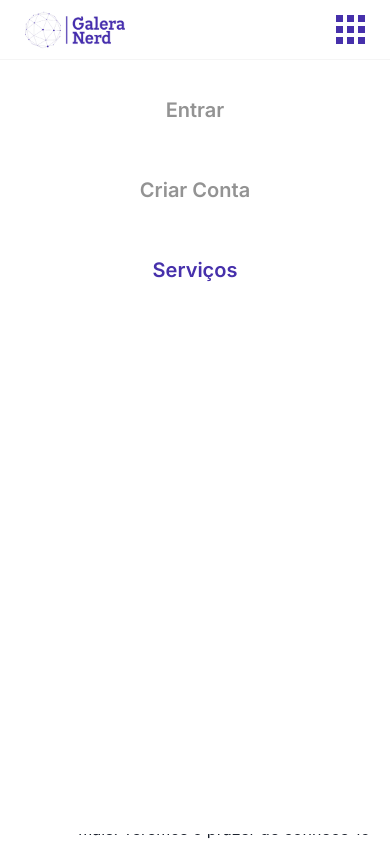
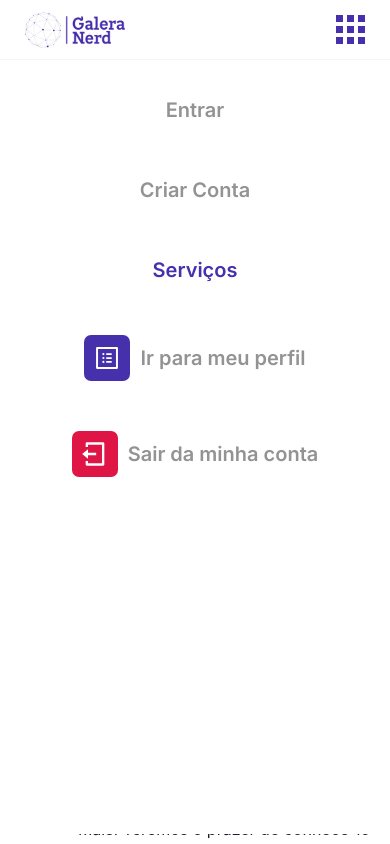
Before and after one commit to PauloHenriqueMagno/GaleraNerd, a React (Create React App) app: page / in a window 390 px wide. Both pictures are taken after a click on the button 350 px from the left and 29 px from the top of the page. Shown: the top 844 px of the page. Built offline with nearby package versions, Linux system fonts and the light colour scheme.

Commit message:
feat: header features

```diff
--- a/src/components/Header/index.jsx
+++ b/src/components/Header/index.jsx
@@ -9,70 +9,71 @@ import {
   ThemeHeader,
   UserMenu,
   UserMenuIcon,
-    UserIconStyle
+  UserIconStyle,
 } from "./styled";
 import { useHistory } from "react-router-dom";
-import { useContext, useState } from "react";
+import { useContext, useEffect, useState } from "react";
 import { UserContext } from "../../providers/User";
 import Logo from "../../assets/logoGN.svg";
 import UserIcon from "../../assets/UserIconSVG";
 import MenuIcon from "../../assets/MenuSGV";
 import ProfileIcon from "../../assets/ProfileIconSVG";
-import LogOutIcon from "../../assets/LogoutSVG"
-import {
-    MenuButton,
-    MenuList,
-    MenuItem
-} from "@chakra-ui/react";
+import LogOutIcon from "../../assets/LogoutSVG";
+import { MenuButton, MenuList, MenuItem } from "@chakra-ui/react";
 
 const HeaderComponent = () => {
   const [isOpen, setIsOpen] = useState("");
-    const { userInfo } = useContext(UserContext);
+  const [connected, setConnected] = useState(false);
+  const { userInfo, logOut } = useContext(UserContext);
+  //   const userInfo = JSON.parse(localStorage.getItem("galeranerd/user"));
+  //   console.log(userInfo);
 
-    const connected = (userInfo === {} ? false : true );
+  //   const connected = userInfo === {} ? false : true;
 
   const history = useHistory();
 
-    const MenuNav = ThemeHeader.components.nav[(isOpen? "open": "close")];
+  const MenuNav = ThemeHeader.components.nav[isOpen ? "open" : "close"];
+
+  useEffect(() => {
+    const validation = !!userInfo.id ? true : false;
+    setConnected(validation);
+    console.log(validation, userInfo);
+  }, [userInfo]);
+
+  const handleLogout = () => {
+    logOut();
+  };
+
+  const showProfile = () => {
+    if (userInfo.dev) {
+      history.push("/dev");
+    } else {
+      history.push("/user");
+    }
+  };
 
   return (
     <Header>
       <HeaderContainer>
-                <HeaderLogo
-                    onClick={()=>history.push("/")}
-                >
+        <HeaderLogo onClick={() => history.push("/")}>
           <LogoImage src={Logo} alt="Logo" />
         </HeaderLogo>
 
-                <MenuUser
-                    onClick={() => setIsOpen(!isOpen)}
-                >
+        <MenuUser onClick={() => setIsOpen(!isOpen)}>
           <MenuIcon />
         </MenuUser>
-                <UserMenuNav sx={(isOpen!== "" && MenuNav)}>
-                    <Button
-                        logged={connected}
-                        click={()=> history.push("/login")}
-                    >
+        <UserMenuNav sx={isOpen !== "" && MenuNav}>
+          <Button logged={!connected} click={() => history.push("/login")}>
             Entrar
           </Button>
-                    <Button
-                        logged={connected}
-                        click={()=> history.push("/register")}
-                    >
+          <Button logged={!connected} click={() => history.push("/register")}>
             Criar Conta
           </Button>
-                    <Button
-                        color="purple.2"
-                        click={()=> history.push("/search")}
-                    >
+          <Button color="purple.2" click={() => history.push("/search")}>
             Serviços
           </Button>
 
-                    <Button
-                        device="mobile"
-                        logged={!connected}
-                    >
+          <Button device="mobile" logged={!connected}>
             <UserMenuIcon>
               <ProfileIcon color="white" />
             </UserMenuIcon>
@@ -80,10 +81,7 @@ const HeaderComponent = () => {
               <p>Ir para meu perfil</p>
             </div>
           </Button>
-                    <Button
-                        device="mobile"
-                        logged={!connected}
-                    >
+          <Button device="mobile" logged={!connected}>
             <UserMenuIcon variant="error">
               <LogOutIcon color="white" />
             </UserMenuIcon>
@@ -92,14 +90,12 @@ const HeaderComponent = () => {
             </div>
           </Button>
 
-                    <UserMenu >
-                        <MenuButton
-                            sx={UserIconStyle(!connected)}
-                        >
+          <UserMenu>
+            <MenuButton sx={UserIconStyle(connected)}>
               <UserIcon color="grey.1" />
             </MenuButton>
             <MenuList>
-                            <MenuItem>
+              <MenuItem onClick={showProfile}>
                 <UserMenuIcon>
                   <ProfileIcon />
                 </UserMenuIcon>
@@ -108,7 +104,7 @@ const HeaderComponent = () => {
                   <span>Ver minhas solicitações</span>
                 </div>
               </MenuItem>
-                            <MenuItem>
+              <MenuItem onClick={handleLogout}>
                 <UserMenuIcon variant="error">
                   <LogOutIcon color="white" />
                 </UserMenuIcon>
--- a/src/components/Header/styled.jsx
+++ b/src/components/Header/styled.jsx
@@ -1,8 +1,4 @@
-import {
-    chakra,
-    keyframes,
-    Menu
-} from "@chakra-ui/react"
+import { chakra, keyframes, Menu } from "@chakra-ui/react";
 
 const close = keyframes`
     0% {
@@ -58,15 +54,13 @@ export const ThemeHeader = {
 };
 
 export const UserIconStyle = (logged = true) => {
-    return (
-        {
+  return {
     display: "none",
 
     "@media (min-width: 769px)": {
-                display: logged? "flex": "none",
+      display: logged ? "flex" : "none",
     },
-        }
-    )
+  };
 };
 
 export const Header = chakra("header", {
@@ -81,7 +75,7 @@ export const Header = chakra("header", {
     position: "sticky",
     top: "0",
     zIndex: "100",
-    }
+  },
 });
 
 export const HeaderContainer = chakra("div", {
@@ -98,7 +92,7 @@ export const HeaderContainer = chakra("div", {
   },
 });
 
-export const HeaderLogo = chakra("header",{
+export const HeaderLogo = chakra("header", {
   baseStyle: {
     width: "100px",
   },
@@ -158,20 +152,25 @@ export const UserMenuNav = chakra("nav", {
       },
     },
   },
-
 });
 
-export const Button = ({children, device = "all", logged = true, color = "grey.1", click}) => {
+export const Button = ({
+  children,
+  device = "all",
+  logged = true,
+  color = "grey.1",
+  click,
+}) => {
   const display = (type) => {
-        const mod = device === type? "flex": device === "all"? "flex": "none";
-        const isLogged = logged? "flex": "none";
+    const mod = device === type ? "flex" : device === "all" ? "flex" : "none";
+    const isLogged = logged ? "flex" : "none";
 
-        if(mod==="flex" && isLogged==="flex"){
+    if (mod === "flex" && isLogged === "flex") {
       return "flex";
-        }else{
-            return "none"
+    } else {
+      return "none";
     }
-    }
+  };
 
   const Element = chakra("button", {
     baseStyle: {
@@ -212,8 +211,8 @@ export const Button = ({children, device = "all", logged = true, color = "grey.1
     },
   });
 
-    return <Element onClick={click}>{children}</Element>
-}
+  return <Element onClick={click}>{children}</Element>;
+};
 
 export const UserMenu = chakra(Menu, {
   display: "none",
@@ -223,15 +222,15 @@ export const UserMenu = chakra(Menu, {
   },
 });
 
-export const UserMenuIcon = ({children, variant}) => {
-    const Element = chakra("div",{
+export const UserMenuIcon = ({ children, variant }) => {
+  const Element = chakra("div", {
     baseStyle: {
       padding: "9px",
       margin: "0 10px 0 0",
       display: "flex",
       alignItems: "center",
       justifyContent: "center",
-            background: (variant==="error" ? "error" : "purple.2"),
+      background: variant === "error" ? "error" : "purple.2",
       borderRadius: "7px",
 
       svg: {
@@ -240,7 +239,7 @@ export const UserMenuIcon = ({children, variant}) => {
     },
   });
 
-    return <Element>{children}</Element>
+  return <Element>{children}</Element>;
 };
 
 export const LogoImage = chakra("img", {
```
Lines whose indentation alone changed are shown as unchanged.
